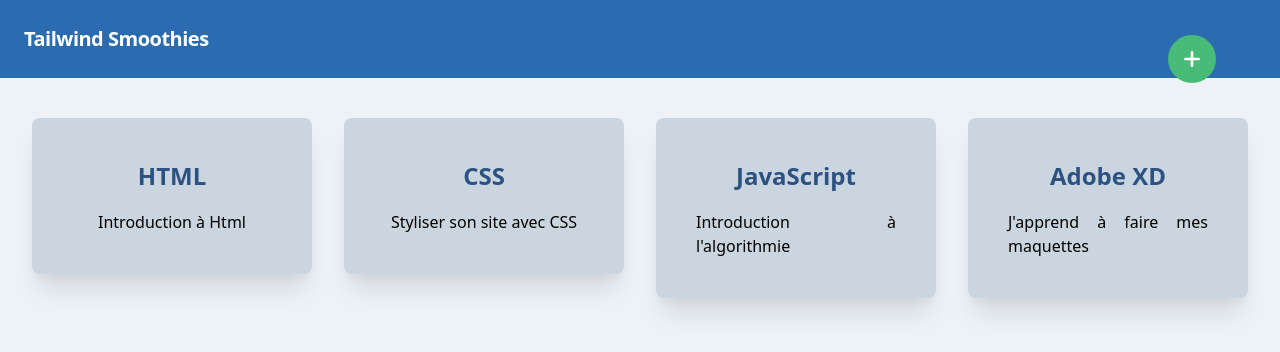
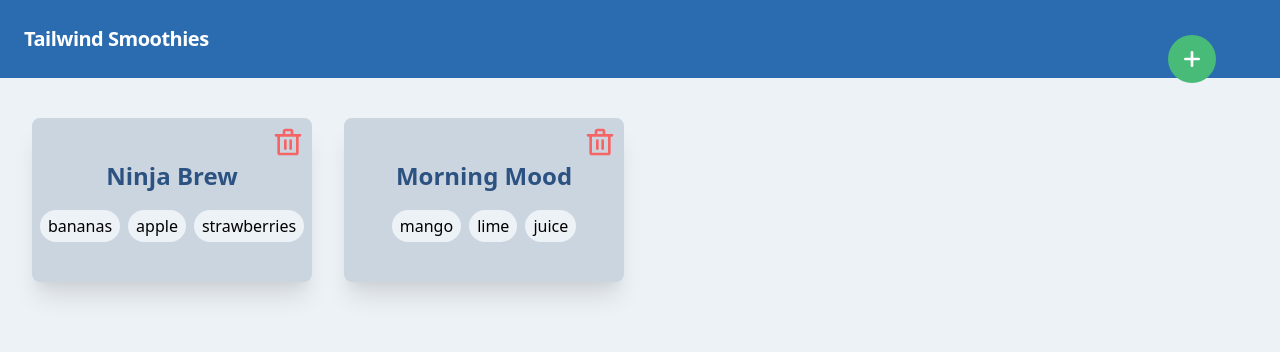
Before and after one commit to wdthor/tailwind-smoothies, a Vue app: page / in a window 1280 px wide. Shown: the top 352 px of the page. Built offline with nearby package versions, Linux system fonts and the light colour scheme.

Commit message:
Feature : render smoothies from list, add trash icon and method to delete a smoothie

```diff
--- a/src/views/Home.vue
+++ b/src/views/Home.vue
@@ -1,27 +1,30 @@
 <template>
-  <div class="home flex justify-around flex-wrap mx-4">
-    <div class="w-full sm:w-1/2 md:w-1/3 lg:w-1/4 mb-4">
+  <div class="home flex flex-wrap mx-4">
+    <div
+      v-for="smoothie in smoothies"
+      :key="smoothie.id"
+      class="w-full relative sm:w-1/2 md:w-1/3 lg:w-1/4 mb-4"
+    >
+      <svg
+      @click="deleteSmoothie(smoothie.id)"
+        xmlns="http://www.w3.org/2000/svg"
+        class="h-8 w-8 absolute cursor-pointer right-0 mr-6 mt-2 fill-current text-red-500"
+        viewBox="0 0 24 24"
+      >
+        <path
+          class="heroicon-ui"
+          d="M8 6V4c0-1.1.9-2 2-2h4a2 2 0 0 1 2 2v2h5a1 1 0 0 1 0 2h-1v12a2 2 0 0 1-2 2H6a2 2 0 0 1-2-2V8H3a1 1 0 1 1 0-2h5zM6 8v12h12V8H6zm8-2V4h-4v2h4zm-4 4a1 1 0 0 1 1 1v6a1 1 0 0 1-2 0v-6a1 1 0 0 1 1-1zm4 0a1 1 0 0 1 1 1v6a1 1 0 0 1-2 0v-6a1 1 0 0 1 1-1z"
+        />
+      </svg>
       <div class="card flex flex-col items-center bg-gray-400 p-10 rounded-lg shadow-xl mx-4">
-        <p class="text-blue-800 text-2xl font-semibold">HTML</p>
-        <p class="text-justify mt-4">Introduction à Html</p>
-      </div>
-    </div>
-    <div class="w-full sm:w-1/2 md:w-1/3 lg:w-1/4 mb-4">
-      <div class="card flex flex-col items-center bg-gray-400 p-10 rounded-lg shadow-xl mx-4">
-        <p class="text-blue-800 text-2xl font-semibold">CSS</p>
-        <p class="text-justify mt-4">Styliser son site avec CSS</p>
-      </div>
-    </div>
-    <div class="w-full sm:w-1/2 md:w-1/3 lg:w-1/4 mb-4">
-      <div class="card flex flex-col items-center bg-gray-400 p-10 rounded-lg shadow-xl mx-4">
-        <p class="text-blue-800 text-2xl font-semibold">JavaScript</p>
-        <p class="text-justify mt-4">Introduction à l'algorithmie</p>
-      </div>
-    </div>
-    <div class="w-full sm:w-1/2 md:w-1/3 lg:w-1/4 mb-4">
-      <div class="card flex flex-col items-center bg-gray-400 p-10 rounded-lg shadow-xl mx-4">
-        <p class="text-blue-800 text-2xl font-semibold">Adobe XD</p>
-        <p class="text-justify mt-4">J'apprend à faire mes maquettes</p>
+        <p class="text-blue-800 text-2xl font-semibold">{{ smoothie.title }}</p>
+        <ul class="flex flex-row justify-start mt-4">
+          <li
+            class="inline-block rounded-full bg-gray-200 px-2 py-1 mx-1"
+            v-for="(ingredient, index) in smoothie.ingredients"
+            :key="index"
+          >{{ ingredient }}</li>
+        </ul>
       </div>
     </div>
   </div>
@@ -29,6 +32,31 @@
 
 <script>
 export default {
-  name: "home"
+  name: "home",
+  data() {
+    return {
+      smoothies: [
+        {
+          title: "Ninja Brew",
+          slug: "ninja-brew",
+          ingredients: ["bananas", "apple", "strawberries"],
+          id: 1
+        },
+        {
+          title: "Morning Mood",
+          slug: "morning-mood",
+          ingredients: ["mango", "lime", "juice"],
+          id: 2
+        }
+      ]
+    };
+  },
+  methods: {
+    deleteSmoothie(smoothieId) {
+      this.smoothies = this.smoothies.filter(smoothie => {
+        return smoothie.id != smoothieId;
+      })
+    }
+  }
 };
 </script>
```
